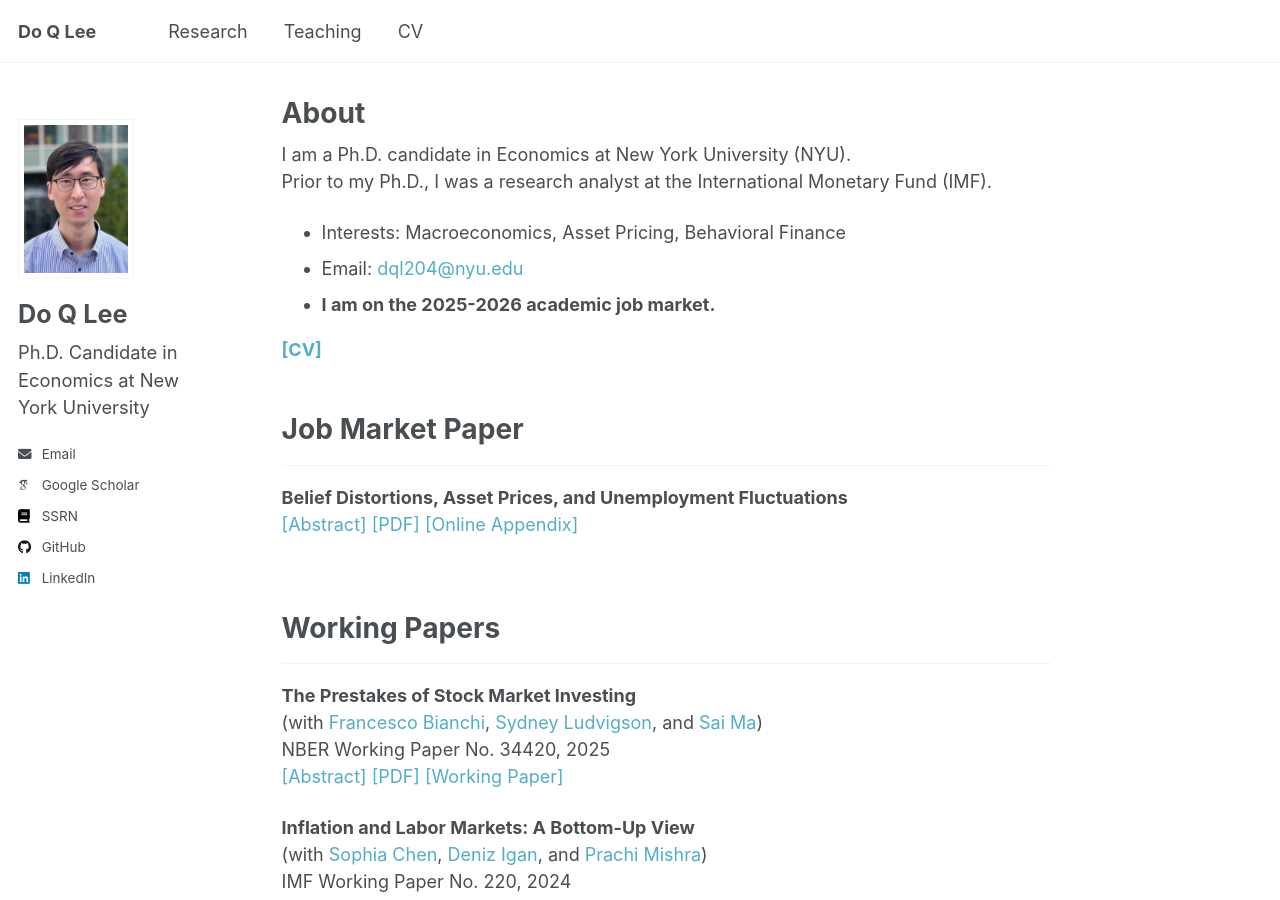
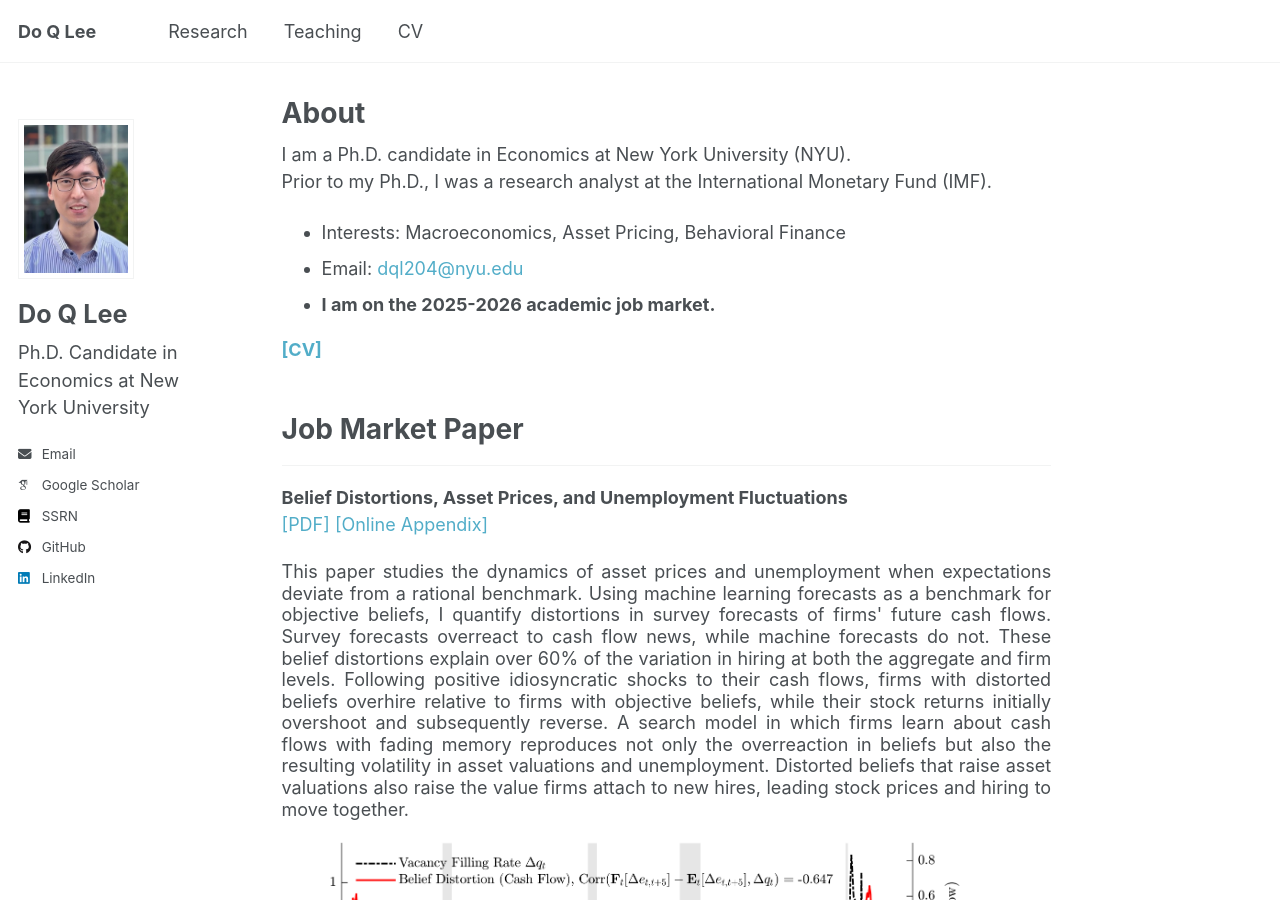
Before and after one commit to doqlee/doqlee.github.io, a Jekyll site: the page built from _pages/main.md, in a window 1280 px wide and 900 px high. Built offline with Jekyll 4.4.1, drawn with Linux system fonts in a browser that asks for light colours; some web fonts are replaced.

Commit message:
Update main.md

```diff
--- a/_pages/main.md
+++ b/_pages/main.md
@@ -95,8 +95,8 @@ Job Market Paper
 =========
 ---
 **Belief Distortions, Asset Prices, and Unemployment Fluctuations** \
-<a href="#/" onclick="visib('BDUF')">[Abstract]</a> [[PDF]](../files/belief_distortions_unemployment_fluctuations.pdf) [[Online Appendix]](../files/onlineappendix.pdf)
-<div id="BDUF" style="display: none; text-align: justify; line-height: 1.2" >
+[[PDF]](../files/belief_distortions_unemployment_fluctuations.pdf) [[Online Appendix]](../files/onlineappendix.pdf)
+<div id="BDUF" style="text-align: justify; line-height: 1.2" >
 This paper studies the dynamics of asset prices and unemployment when expectations deviate from a rational benchmark. Using machine learning forecasts as a benchmark for objective beliefs, I quantify distortions in survey forecasts of firms' future cash flows. Survey forecasts overreact to cash flow news, while machine forecasts do not. These belief distortions explain over 60% of the variation in hiring at both the aggregate and firm levels. Following positive idiosyncratic shocks to their cash flows, firms with distorted beliefs overhire relative to firms with objective beliefs, while their stock returns initially overshoot and subsequently reverse. A search model in which firms learn about cash flows with fading memory reproduces not only the overreaction in beliefs but also the resulting volatility in asset valuations and unemployment. Distorted beliefs that raise asset valuations also raise the value firms attach to new hires, leading stock prices and hiring to move together.
 <br>
 <IMG src="../files/time_series_cycle_h20.png"  alt="BDUF" style="width:90%; height:auto;"/>
```
